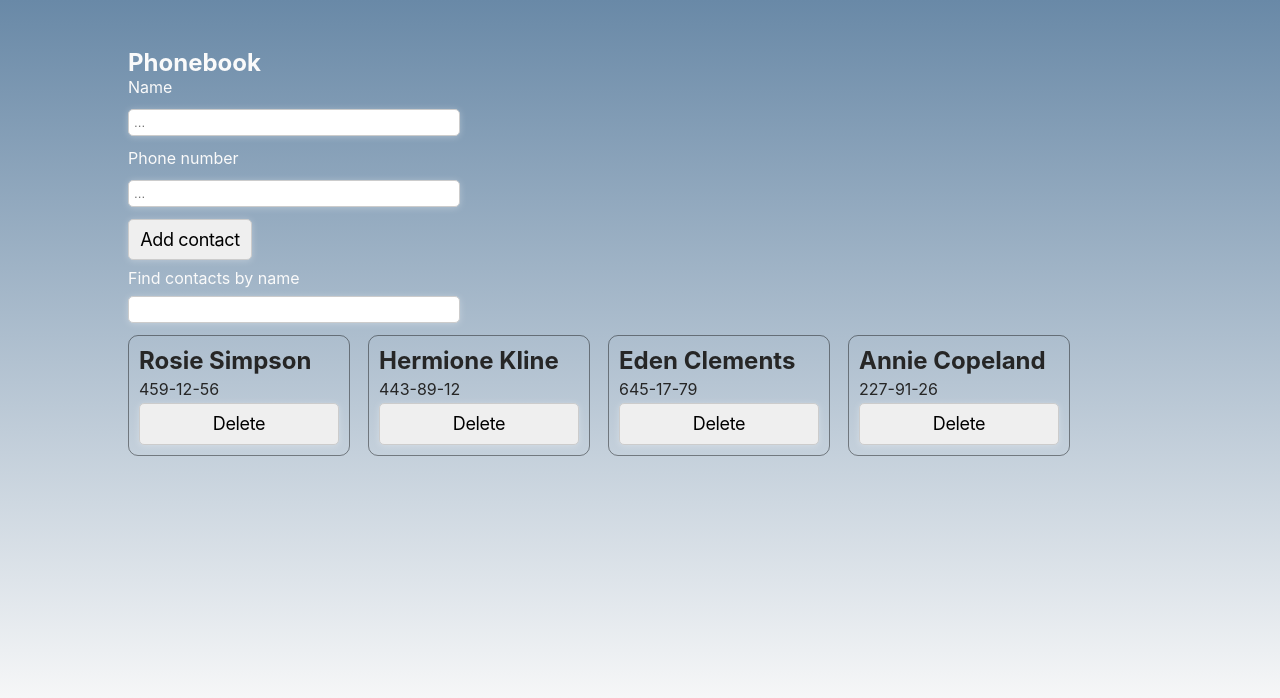
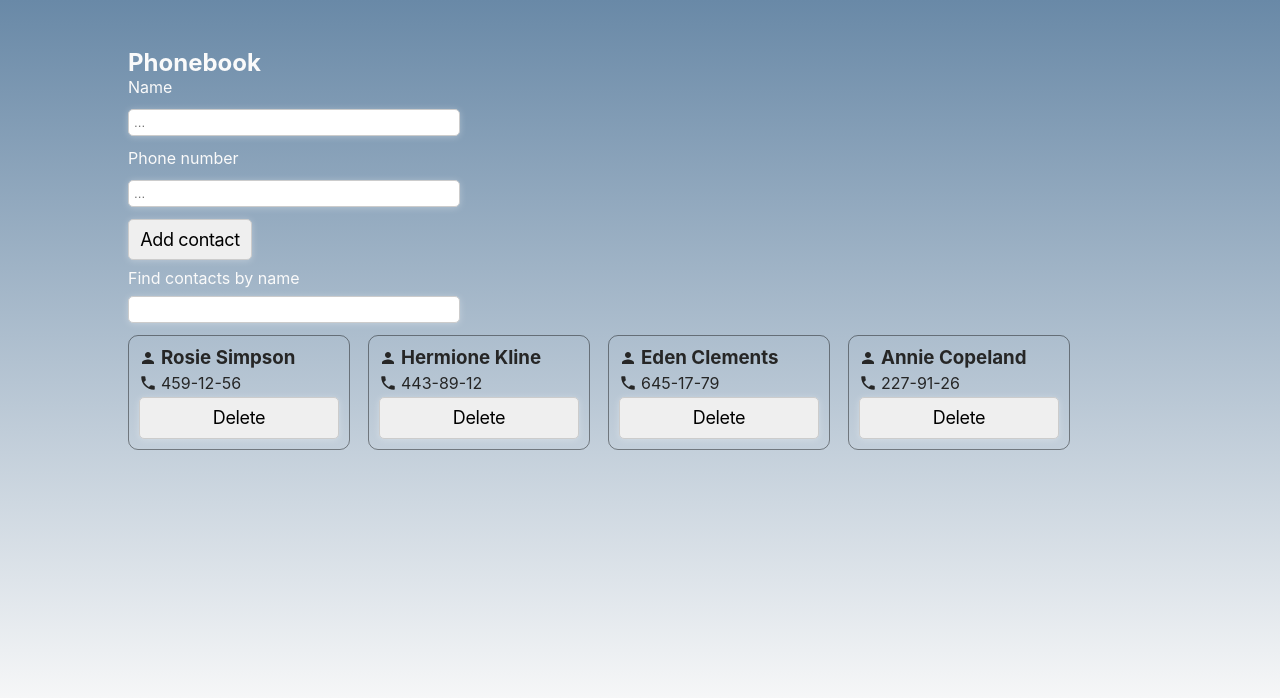
Before and after one commit to grizeus/goit-react-hw-08, a React (Vite) app: page / in a window 1280 px wide. Shown: the top 698 px of the page. Built offline with nearby package versions, Linux system fonts and the light colour scheme.

Commit message:
Icons (#6)
* add some styles

* replace id-gen with date manipulation stuff

* add icons for contacts

```diff
--- a/package.json
+++ b/package.json
@@ -14,6 +14,7 @@
     "modern-normalize": "^3.0.1",
     "react": "^18.3.1",
     "react-dom": "^18.3.1",
+    "react-icons": "^5.3.0",
     "yup": "^1.4.0"
   },
   "devDependencies": {
--- a/src/components/Contact/Contact.jsx
+++ b/src/components/Contact/Contact.jsx
@@ -1,11 +1,20 @@
 import css from "./Contact.module.css";
+import { MdPerson, MdPhone } from "react-icons/md";
 
 const Contact = ({ id, name, phone, handleDelete }) => {
   return (
     <div className={css.contact}>
-      <h2>{name}</h2>
-      <p>{phone}</p>
-      <button className={css["contact-btn"]} onClick={() => handleDelete(id)}>Delete</button>
+      <h3 className={css["contact-content"]}>
+        {" "}
+        <MdPerson className={css.icon} /> {name}
+      </h3>
+      <p className={css["contact-content"]}>
+        {" "}
+        <MdPhone className={css.icon} /> {phone}
+      </p>
+      <button className={css["contact-btn"]} onClick={() => handleDelete(id)}>
+        Delete
+      </button>
     </div>
   );
 };
--- a/src/components/Contact/Contact.module.css
+++ b/src/components/Contact/Contact.module.css
@@ -20,7 +20,20 @@
   transition: background-color 250ms ease-in-out, color 250ms ease-in-out;
 }
 
+.contact-content {
+  display: flex;
+  justify-content: flex-start;
+  align-items: center;
+  gap: 4px;
+}
+
 .contact-btn:hover {
   color: #fafafa;
   background-color: #ff1111c0;
 }
+
+.icon {
+  fill: #262626;
+  width: 18px;
+  height: 18px;
+}
```
Also changed, not shown: 1 other file (tests, documents, lock files or other folders).
